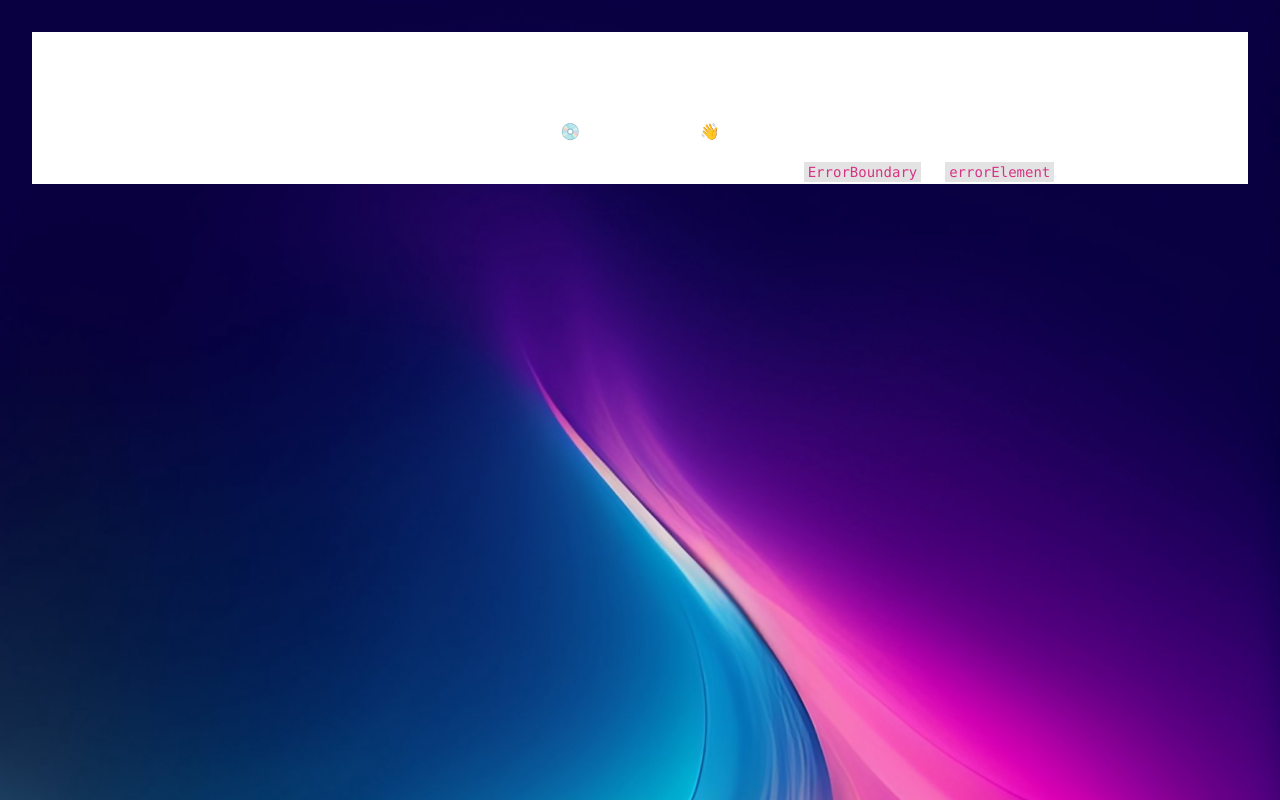
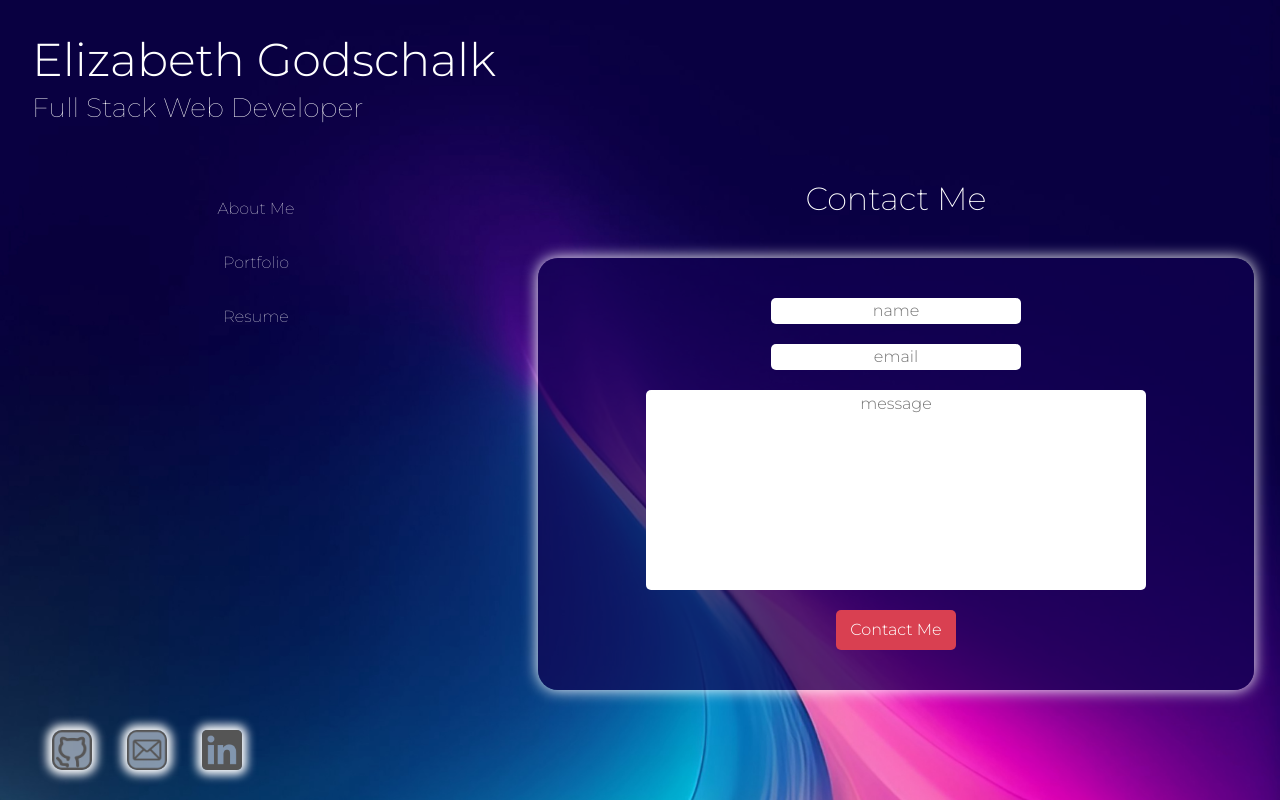
Before and after one commit to egodschalk/my-react-portfolio, a React (Vite) app: page /Contact in a window 1280 px wide. Before the commit this address had no page. Built offline with nearby package versions, Linux system fonts and the light colour scheme.

Commit message:
added contact page and new github icon

```diff
--- a/package.json
+++ b/package.json
@@ -13,7 +13,8 @@
     "bootstrap": "^5.3.3",
     "react": "^18.3.1",
     "react-dom": "^18.3.1",
-    "react-router-dom": "^6.26.1"
+    "react-router-dom": "^6.26.1",
+    "sweetalert2": "^11.17.2"
   },
   "devDependencies": {
     "@eslint/js": "^9.9.0",
--- a/src/components/Footer.css
+++ b/src/components/Footer.css
@@ -15,7 +15,7 @@
     width: 40px;
     height: 40px;
     box-shadow: 0 0 10px 5px white;
-    border-radius: 25px;
+    border-radius: 10px;
     background-color: rgba(255, 255, 255, 0.5);
     margin: 0 20px;
 }
@@ -29,6 +29,19 @@
     margin: 0 20px;
 }
 
+.contact-footer {
+    width: 40px;
+    height: 40px;
+    box-shadow: 0 0 10px 5px white;
+    border-radius: 10px;
+    background-color: rgba(255, 255, 255, 0.5);
+    margin: 0 15px;
+    text-decoration: none;
+    color: rgb(72, 72, 72);
+    font-size: 80%;
+    font-weight: 500;
+}
+
 .ig-icon-footer {
     width: 40px;
     height: 40px;
@@ -40,7 +53,7 @@
 
 .git-icon-footer:hover,
 .li-icon-footer:hover,
-.ig-icon-footer:hover {
+.contact-footer:hover {
     background-color: rgba(255, 255, 255, 0.6);
     box-shadow: 0 0 15px 5px rgba(255, 255, 255);
 }
@@ -58,16 +71,16 @@
 
     .git-icon-footer,
     .li-icon-footer,
-    .ig-icon-footer {
+    .contact-footer {
         width: 30px;
         height: 30px;
-        margin: 0 20px;
+        margin: 0 10px;
     }
 
 }
 
 @media screen and (max-width: 550px) {
     .footer {
-        top: 120px;
+        top: 130px;
     }
 }
--- a/src/components/Footer.jsx
+++ b/src/components/Footer.jsx
@@ -1,9 +1,9 @@
 import { Link, useLocation } from 'react-router-dom';
 import './Footer.css';
-import gitIcon from '../assets/github-logo.png'
+import gitIcon from '../assets/github-icon.png'
+import emailIcon from '../assets/mail-icon.png'
 import liIcon from '../assets/linkedin-icon.png'
-import igIcon from '../assets/instagram-icon.png'
-
+// import igIcon from '../assets/instagram-icon.png'
 
 function Footer() {
     return (
@@ -11,12 +11,18 @@ function Footer() {
             <a href="https://github.com/egodschalk">
                 <img className='git-icon-footer' src={gitIcon} />
             </a>
+            <a>
+                <Link to="/Contact" >
+                    <img src={emailIcon} alt="" className='contact-footer'
+                    />
+                </Link>
+            </a>
             <a href="https://www.linkedin.com/in/elizabeth-godschalk-6932202/">
                 <img className='li-icon-footer' src={liIcon} />
             </a>
-            <a href="https://www.instagram.com/elizabeth.rose.00/">
+            {/* <a href="https://www.instagram.com/elizabeth.rose.00/">
             <img className='ig-icon-footer' src={igIcon} />
-            </a>
+            </a> */}
         </div>
     );
 }
--- a/src/pages/Contact.css
+++ b/src/pages/Contact.css
@@ -1,27 +1,26 @@
 .contact-page {
+    position: absolute;
     color: white;
+    left: 42vw;
+    top: 180px;
+    width: 56vw;
 }
 
 .contact-header {
-    color: white;
-    font-weight: 100;
-    margin-bottom: 30px;
-    position: absolute;
-    left: 5%;
-    right: 75%;
-    top: 250px;
+
+    text-align: center;
+    font-weight: 200;
 }
 
 .contact-content {
     display: flex;
-    position: absolute;
-    left: 30%;
-    width: 60vw;
-    top: 250px;
-    text-align: left;
-    display: flex;
-    justify-content: right;
-
+    justify-content: center;
+    align-items: center;
+    padding: 5vh 0vw;
+    box-shadow: 0 0 15px 0px white;
+    border-radius: 20px;
+    margin: 5vh 0vw;
+    background-color: rgba(17, 0, 80, 0.7);
 }
 
 .form {
@@ -47,15 +46,20 @@
     width: 250px;
     border-radius: 5px;
     border: none;
-    margin-left: 10px;
     font-weight: 300;
+    color: black;
+    text-align: center;
 }
 
 .message {
     border-radius: 5px;
     border: none;
-    margin-left: 10px;
     font-weight: 300;
+    color: black;
+    text-align: center;
+    resize: none;
+    height: 200px;
+    width: 500px;
 }
 
 button {
@@ -77,22 +81,17 @@ button:hover {
 }
 
 @media screen and (max-width: 1000px) {
-    .contact-header {
-        left: 0;
-        visibility: hidden;
-    }
 
-    .contact-content {
-        left: 0;
-        width: 100vw;
-        display: flex;
-        justify-content: center;
+    .contact-page {
+        left: 10vw;
+        top: 250px;
+        width: 80vw;
     }
 }
 
-@media screen and (max-width: 515px) {
+@media screen and (max-width: 725px) {
     .message {
-        width: 270px;
+        width: 75vw;
         height: 250px;
     }
 }
--- a/src/pages/Contact.jsx
+++ b/src/pages/Contact.jsx
@@ -1,29 +1,58 @@
 import './Contact.css';
 import { useState, useEffect } from 'react';
+import Swal from 'sweetalert2';
 
 export default function Contact() {
+
+    const onSubmit = async (event) => {
+        event.preventDefault();
+        const formData = new FormData(event.target);
+
+        formData.append("access_key", "6f3b29ad-ad8f-4442-ade9-2511bbdf0354");
+
+        const object = Object.fromEntries(formData);
+        const json = JSON.stringify(object);
+
+        const res = await fetch("https://api.web3forms.com/submit", {
+          method: "POST",
+          headers: {
+            "Content-Type": "application/json",
+            Accept: "application/json"
+          },
+          body: json
+        }).then((res) => res.json());
+
+        if (res.success) {
+            Swal.fire({
+                title: "Thank you!",
+                text: "Your message has been sent",
+                icon: "success"
+              });
+            // console.log("Success", res);
+          }
+        };
+
     return (
         <div className="contact-page">
-            <h2 className="contact-header">Contact</h2>
+            <h2 className="contact-header">Contact Me</h2>
             <div className='contact-content'>
-                <form className='form'>
+                <form onSubmit={onSubmit} className='form'>
                     <div className='field'>
-                        <label className='label'>Name:
-                            <input type="text" className="name" name="name" placeholder="what's your name?" />
+                        <label className='label'>
+                            <input type="text" className="name" name="name" placeholder="name" required/>
                         </label>
                     </div>
                     <div className='field'>
-                        <label className='label'>Email:
-                            <input type="text" className="email" name="email" placeholder="what's your email address?" />
+                        <label className='label'>
+                            <input type="text" className="email" name="email" placeholder="email" required/>
                         </label>
                     </div>
                     <div className='field'>
-                        <label className='label-message'>Message:
-                            <textarea className="message" rows="8" cols="50" placeholder="type your message here"></textarea>
-
+                        <label className='label-message'>
+                            <textarea className="message" name='message' placeholder="message" required></textarea>
                         </label>
                     </div>
-                    <button>Contact Me</button>
+                    <button type='submit'>Contact Me</button>
                 </form>
             </div>
         </div>
```
Also changed, not shown: src/main.jsx (+5 -5 lines), 1 other file (tests, documents, lock files or other folders).
